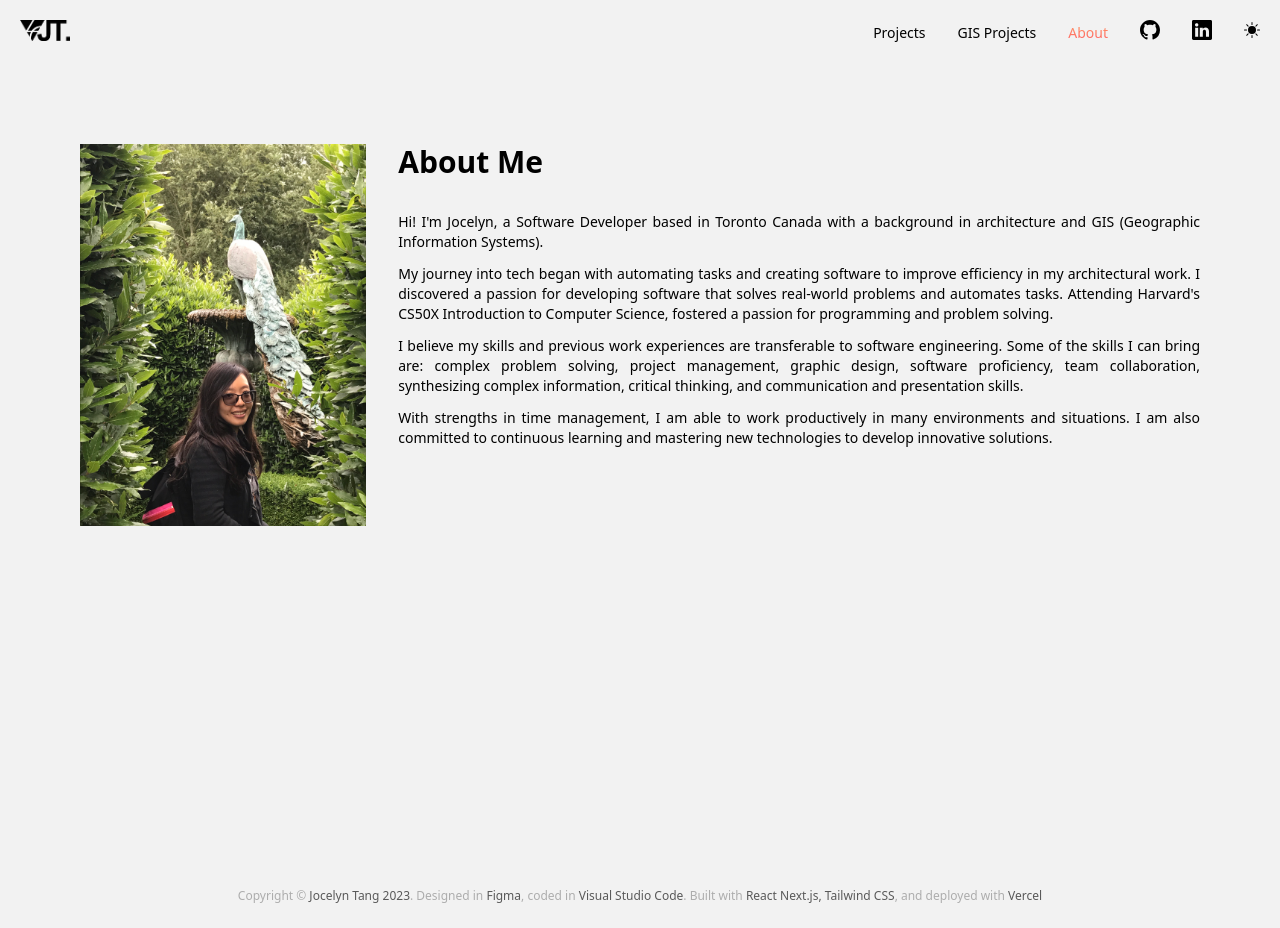
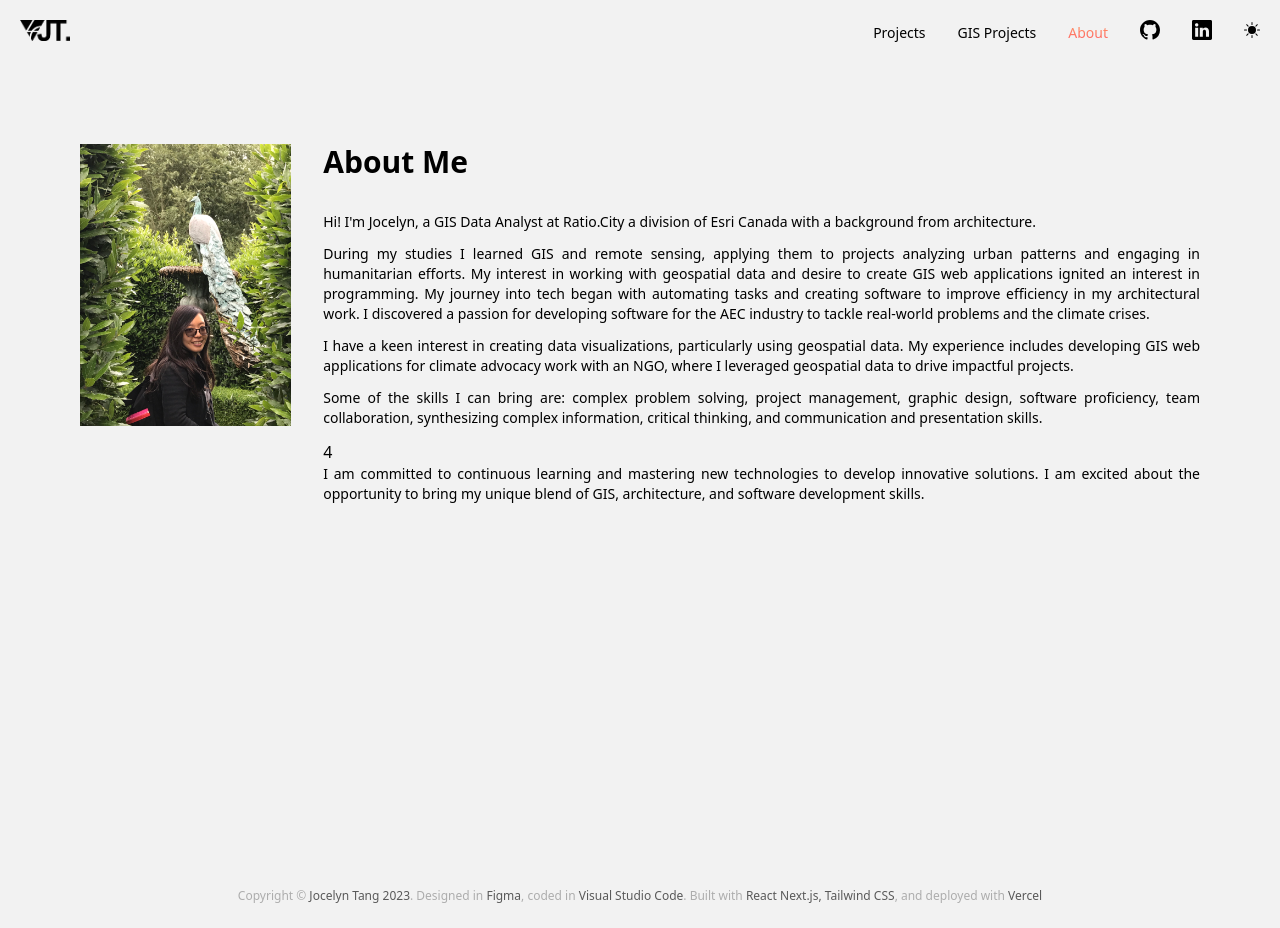
Before and after one commit to JoT8ng/webportfolio, a Next.js app in the folder web-portfolio/: page /about in a window 1280 px wide. Built offline with nearby package versions, Linux system fonts and the light colour scheme.

Commit message:
update about and front blurb

```diff
--- a/web-portfolio/src/pages/about.js
+++ b/web-portfolio/src/pages/about.js
@@ -14,24 +14,28 @@ const About = () => {
                     <div className='md:pl-8'>
                         <h1 className='font-sans font-bold text-black dark:text-white text-3xl pb-8'>About Me</h1>
                         <p className='font-sans text-sm text-black dark:text-white pb-3 text-justify'>
-                            Hi! I&#39;m Jocelyn, a Software Developer based in Toronto Canada
-                            with a background in architecture and GIS &#40;Geographic Information Systems&#41;.
+                            Hi! I&#39;m Jocelyn, a GIS Data Analyst at Ratio.City a division of Esri Canada with a background from architecture.
                         </p>
                         <p className='font-sans text-sm text-black dark:text-white pb-3 text-justify'>
-                            My journey into tech began with automating tasks and creating software to improve efficiency in
-                            my architectural work. I discovered a passion for developing software that solves real-world problems
-                            and automates tasks. Attending Harvard's CS50X Introduction to Computer Science, fostered a passion for
-                            programming and problem solving.
+                            During my studies I learned GIS and remote sensing, applying them to projects analyzing urban patterns
+                            and engaging in humanitarian efforts. My interest in working with geospatial data and desire to create
+                            GIS web applications ignited an interest in programming. My journey into tech began with automating tasks
+                            and creating software to improve efficiency in my architectural work. I discovered a passion for developing
+                            software for the AEC industry to tackle real-world problems and the climate crises.
                         </p>
                         <p className='font-sans text-sm text-black dark:text-white pb-3 text-justify'>
-                            I believe my skills and previous work experiences are transferable to software engineering. Some of
-                            the skills I can bring are: complex problem solving, project management, graphic design, software
-                            proficiency, team collaboration, synthesizing complex information, critical thinking, and communication
-                            and presentation skills.
+                            I have a keen interest in creating data visualizations, particularly using geospatial data. My experience
+                            includes developing GIS web applications for climate advocacy work with an NGO, where I leveraged geospatial
+                            data to drive impactful projects.
                         </p>
                         <p className='font-sans text-sm text-black dark:text-white pb-3 text-justify'>
-                            With strengths in time management, I am able to work productively in many environments and situations.
-                            I am also committed to continuous learning and mastering new technologies to develop innovative solutions.
+                            Some of the skills I can bring are: complex problem solving, project management, graphic design, software
+                            proficiency, team collaboration, synthesizing complex information, critical thinking, and communication and
+                            presentation skills.
+                        </p>4
+                        <p className='font-sans text-sm text-black dark:text-white pb-3 text-justify'>
+                            I am committed to continuous learning and mastering new technologies to develop innovative solutions. I am
+                            excited about the opportunity to bring my unique blend of GIS, architecture, and software development skills.
                         </p>
                     </div>
                 </div>
--- a/web-portfolio/src/pages/index.js
+++ b/web-portfolio/src/pages/index.js
@@ -25,10 +25,10 @@ const Home = () => {
                     <div className='flex flex-col justify-center center-content'>
                         <h1 className='font-sans font-normal lg:text-4xl pb-3 md:text-2xl sm:text-lg text-black dark:text-white'>Hi,</h1>
                         <h1 className='font-sans font-normal lg:text-4xl pb-3 md:text-2xl sm:text-lg text-black dark:text-white'>
-                            I&#39;m <span className='text-gradient bg-clip-text text-transparent font-bold'>Jocelyn Tang</span>, a software developer
+                            I&#39;m <span className='text-gradient bg-clip-text text-transparent font-bold'>Jocelyn Tang</span>, a GIS Data Analyst
                         </h1>
                         <p className='font-mono lg:text-base py-3 md:text-sm sm:text-xs text-black dark:text-white'>
-                            I am committed to continuous learning and mastering new technologies to develop innovative solutions.
+                            GIS Data Analyst and Web Developer bridging spatial and digital worlds. Passionate about software development for AEC & climate solutions.
                         </p>
                         <Link href='/about' className='font-roboto-bold font-bold lg:text-lg py-3 text-black dark:text-white hover:text-gradient md:text-sm sm:text-xs'>About me</Link>
                         <div className='flex gap-4'>
```
